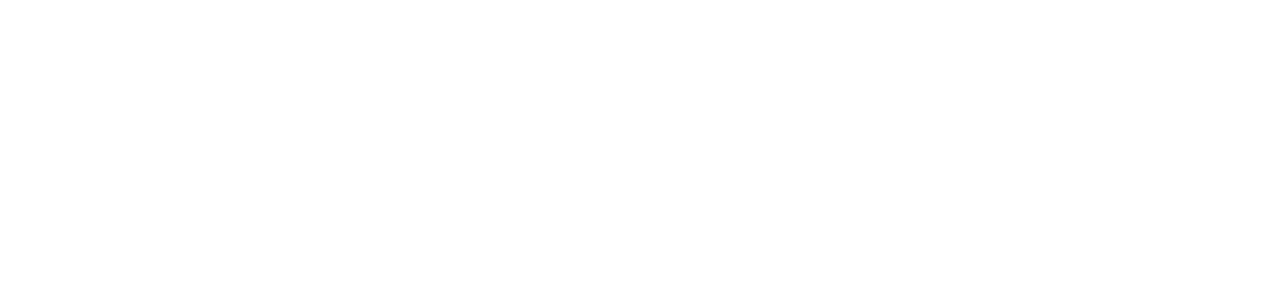
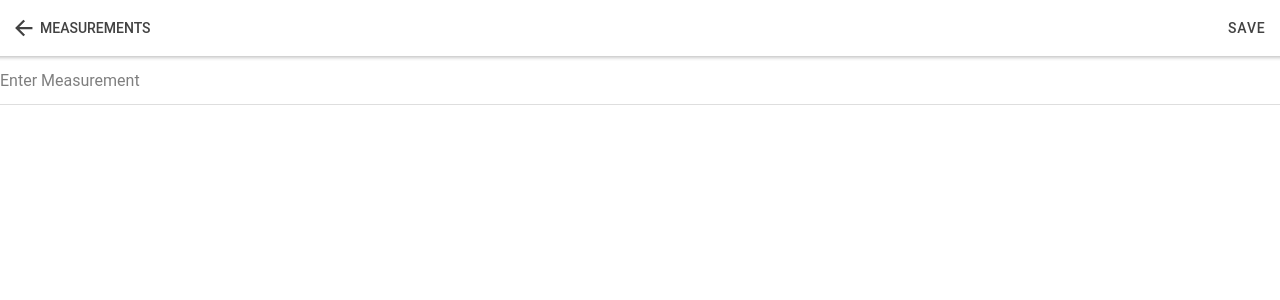
Before and after one commit to peteoshea/ionic-weight-tracker, a React (Create React App) app: page /add in a window 1280 px wide. Shown: the top 300 px of the page. Built offline with nearby package versions, Linux system fonts and the light colour scheme.

Commit message:
Replace ViewMeausurement with Add screen
ViewMesaurement wasn't previously used but was just a leftover from the initial template.
Push the measurements up to the app level so the list can be managed from Add as well as displayed from Home.

```diff
--- a/src/App.tsx
+++ b/src/App.tsx
@@ -1,9 +1,10 @@
-import React from 'react';
+import React, { useState, useEffect } from 'react';
 import { Redirect, Route } from 'react-router-dom';
 import { IonApp, IonRouterOutlet } from '@ionic/react';
 import { IonReactRouter } from '@ionic/react-router';
 import Home from './pages/Home';
-import ViewMeasurement from './pages/ViewMeasurement';
+import Add from './pages/Add';
+import { Measurement, getMeasurements } from './data/measurements';
 
 /* Core CSS required for Ionic components to work properly */
 import '@ionic/react/css/core.css';
@@ -24,16 +25,32 @@
 /* Theme variables */
 import './theme/variables.css';
 
-const App: React.FC = () => (
+const App: React.FC = () => {
+  const [measurements, setMeasurements] = useState<Measurement[]>([]);
+  useEffect(() => {
+    const msgs = getMeasurements();
+    setMeasurements(msgs);
+  }, []);
+
+  return (
     <IonApp>
       <IonReactRouter>
         <IonRouterOutlet>
-        <Route path="/home" component={Home} exact={true} />
-        <Route path="/measurement/:id" component={ViewMeasurement} exact={true} />
+          <Route
+            path="/home"
+            render={() => <Home measurements={measurements} setMeasurements={setMeasurements} />}
+            exact={true}
+          />
+          <Route
+            path="/add"
+            render={() => <Add measurements={measurements} setMeasurements={setMeasurements} />}
+            exact={true}
+          />
           <Route exact path="/" render={() => <Redirect to="/home" />} />
         </IonRouterOutlet>
       </IonReactRouter>
     </IonApp>
   );
+};
 
 export default App;
--- /dev/null
+++ b/src/pages/Add.tsx
@@ -0,0 +1,53 @@
+import React, { useState } from 'react';
+import { Measurement } from '../data/measurements';
+import {
+  IonBackButton,
+  IonButtons,
+  IonContent,
+  IonHeader,
+  IonItem,
+  IonPage,
+  IonToolbar,
+  IonInput,
+  IonButton,
+} from '@ionic/react';
+
+import './Add.css';
+
+interface AddProps {
+  measurements: Array<Measurement>;
+  setMeasurements: Function;
+}
+
+const Add: React.FC<AddProps> = ({ measurements, setMeasurements }) => {
+  const [measurement, setMeasurement] = useState<string>('');
+
+  return (
+    <IonPage id="view-measurement-page">
+      <IonHeader translucent>
+        <IonToolbar>
+          <IonButtons>
+            <IonBackButton text="Measurements" defaultHref="/home"></IonBackButton>
+          </IonButtons>
+          <IonButtons slot="end">
+            <IonButton>Save</IonButton>
+          </IonButtons>
+        </IonToolbar>
+      </IonHeader>
+
+      <IonContent fullscreen>
+        <>
+          <IonItem>
+            <IonInput
+              value={measurement}
+              placeholder="Enter Measurement"
+              onIonChange={(e) => setMeasurement(e.detail.value!)}
+            ></IonInput>
+          </IonItem>
+        </>
+      </IonContent>
+    </IonPage>
+  );
+};
+
+export default Add;
--- a/src/pages/Home.tsx
+++ b/src/pages/Home.tsx
@@ -1,7 +1,9 @@
 import MeasurementListItem from '../components/MeasurementListItem';
-import React, { useState } from 'react';
-import { Measurement, getMeasurements } from '../data/measurements';
+import React from 'react';
+import { Measurement } from '../data/measurements';
 import {
+  IonButton,
+  IonButtons,
   IonContent,
   IonHeader,
   IonList,
@@ -10,17 +12,15 @@
   IonRefresherContent,
   IonTitle,
   IonToolbar,
-  useIonViewWillEnter,
 } from '@ionic/react';
 import './Home.css';
 
-const Home: React.FC = () => {
-  const [measurements, setMeasurements] = useState<Measurement[]>([]);
+interface HomeProps {
+  measurements: Array<Measurement>;
+  setMeasurements: Function;
+}
 
-  useIonViewWillEnter(() => {
-    const msgs = getMeasurements();
-    setMeasurements(msgs);
-  });
+const Home: React.FC<HomeProps> = ({ measurements, setMeasurements }) => {
 
   const refresh = (e: CustomEvent) => {
     setTimeout(() => {
@@ -33,6 +33,9 @@
       <IonHeader>
         <IonToolbar>
           <IonTitle>Inbox</IonTitle>
+          <IonButtons slot="end">
+            <IonButton routerLink={`/add`}>Add</IonButton>
+          </IonButtons>
         </IonToolbar>
       </IonHeader>
       <IonContent fullscreen>
--- a/src/pages/ViewMeasurement.tsx
+++ /dev/null
@@ -1,66 +0,0 @@
-import React, { useState } from 'react';
-import { Measurement, getMeasurement } from '../data/measurements';
-import {
-  IonBackButton,
-  IonButtons,
-  IonContent,
-  IonHeader,
-  IonIcon,
-  IonItem,
-  IonLabel,
-  IonNote,
-  IonPage,
-  IonToolbar,
-  useIonViewWillEnter,
-} from '@ionic/react';
-import { personCircle } from 'ionicons/icons';
-import { RouteComponentProps } from 'react-router';
-import './ViewMeasurement.css';
-
-interface ViewMeasurementProps extends RouteComponentProps<{ id: string }> {}
-
-const ViewMeasurement: React.FC<ViewMeasurementProps> = ({ match }) => {
-  const [measurement, setMeasurement] = useState<Measurement>();
-
-  useIonViewWillEnter(() => {
-    const msg = getMeasurement(parseInt(match.params.id, 10));
-    setMeasurement(msg);
-  });
-
-  return (
-    <IonPage id="view-measurement-page">
-      <IonHeader translucent>
-        <IonToolbar>
-          <IonButtons>
-            <IonBackButton text="Inbox" defaultHref="/home"></IonBackButton>
-          </IonButtons>
-        </IonToolbar>
-      </IonHeader>
-
-      <IonContent fullscreen>
-        {measurement ? (
-          <>
-            <IonItem>
-              <IonIcon icon={personCircle} color="primary"></IonIcon>
-              <IonLabel className="ion-text-wrap">
-                <h2>
-                  {measurement.weight}
-                  <span className="date">
-                    <IonNote>{measurement.date}</IonNote>
-                  </span>
-                </h2>
-                <h3>
-                  To: <IonNote>Me</IonNote>
-                </h3>
-              </IonLabel>
-            </IonItem>
-          </>
-        ) : (
-          <div>Measurement not found</div>
-        )}
-      </IonContent>
-    </IonPage>
-  );
-};
-
-export default ViewMeasurement;
```
Also changed, not shown: src/pages/Add.css (renamed from src/pages/ViewMeasurement.css). Lines whose indentation alone changed are shown as unchanged.
